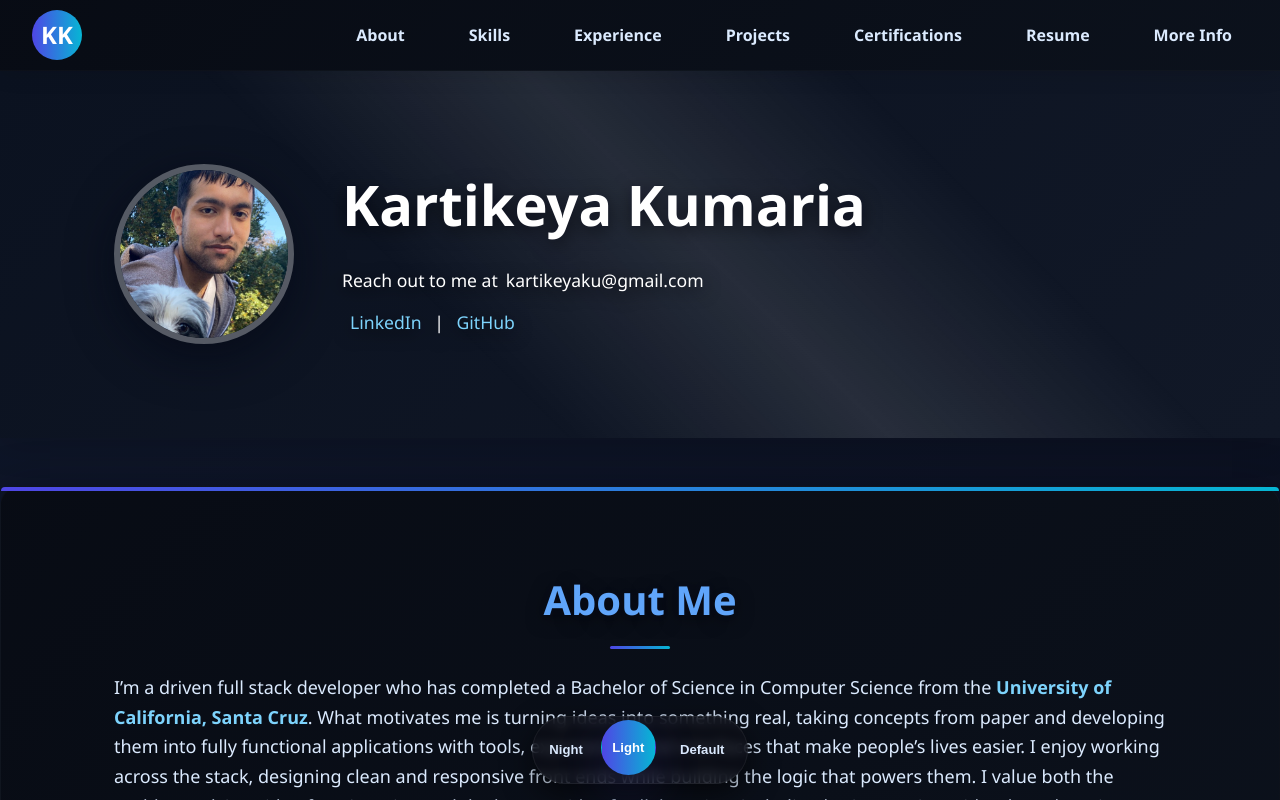
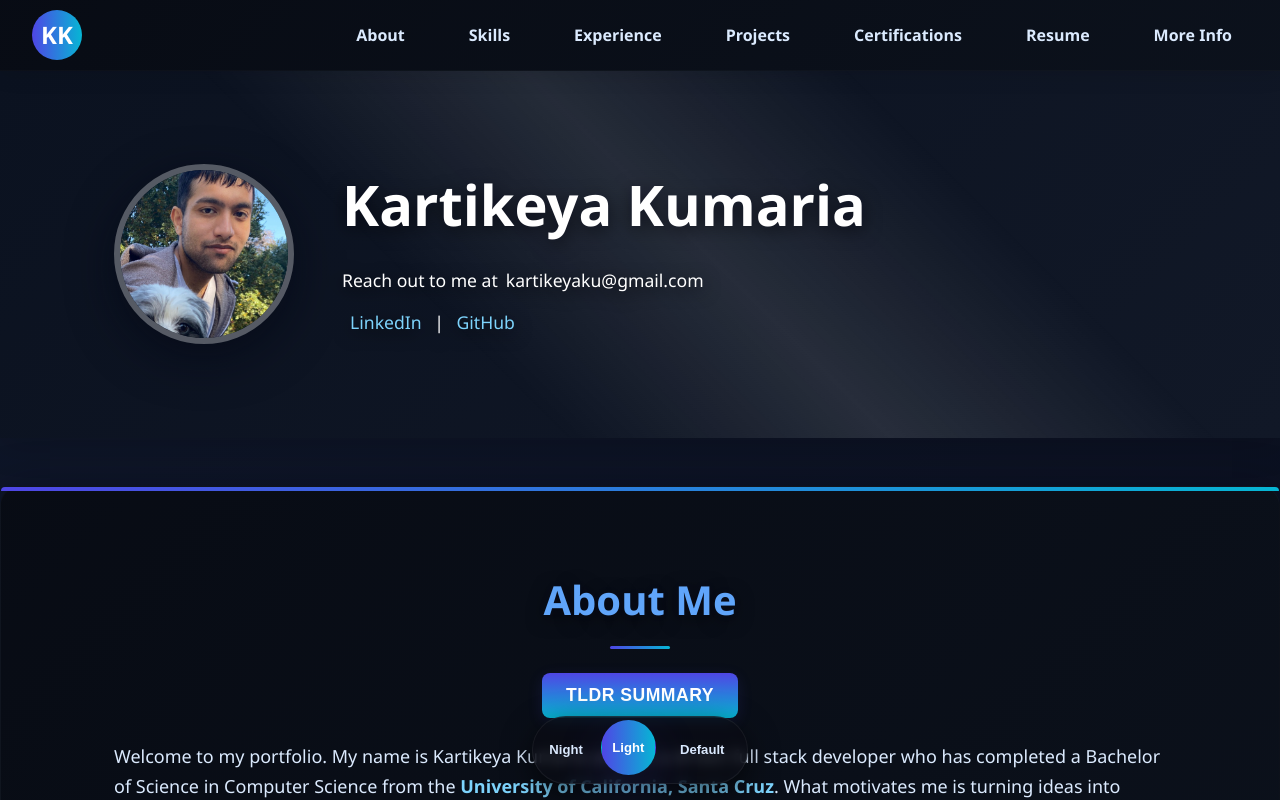
Before and after one commit to Karti722/Personal_Website, a Next.js app in the folder website/: page / in a window 1280 px wide. Shown: the top 800 px of the page. Built offline with nearby package versions, Linux system fonts and the light colour scheme.

Commit message:
Added a TLDR summary to About Me

```diff
--- a/website/app/components/Sections/About.tsx
+++ b/website/app/components/Sections/About.tsx
@@ -1,12 +1,25 @@
 "use client";
 
+import { useState } from "react";
+
 export default function About() {
+  const [isTLDR, setIsTLDR] = useState(false);
+
   return (
     <section id="about" className="summary">
       <div className="container">
         <h2>About Me</h2>
+
+        <button
+          onClick={() => setIsTLDR(!isTLDR)}
+          className="toggle-btn"
+        >
+          {isTLDR ? "Full Version" : "TLDR Summary"}
+        </button>
+
+        {!isTLDR ? (
           <p>
-          I’m a driven full stack developer who has completed a Bachelor of Science in Computer Science from the{" "}
+            Welcome to my portfolio. My name is Kartikeya Kumaria and I’m a driven full stack developer who has completed a Bachelor of Science in Computer Science from the{" "}
             <a href="https://www.ucsc.edu/" target="_blank" rel="noopener noreferrer">
               University of California, Santa Cruz
             </a>.
@@ -17,6 +30,18 @@ export default function About() {
             Above all, I want to create technology that feels thoughtful, software that not only works well but also connects with the people who use it.
             I am currently an AI Enabler Apprentice at Rediminds, a role I began on January 12, 2026.
           </p>
+        ) : (
+          <p>
+            Full stack developer with a Computer Science degree from the{" "}
+            <a href="https://www.ucsc.edu/" target="_blank" rel="noopener noreferrer">
+              University of California, Santa Cruz
+            </a>.
+            I build software that turns ideas into real, usable applications.
+            I enjoy working across the stack, creating clean and responsive front ends while developing the logic that powers them.
+            I value problem-solving and collaboration, and I approach every project as an opportunity to learn and improve.
+            Currently, I’m an AI Enabler Apprentice at Rediminds.
+          </p>
+        )}
       </div>
     </section>
   );
--- a/website/app/globals.css
+++ b/website/app/globals.css
@@ -489,6 +489,73 @@ a:hover {
 
 .certification a::after {
   display: none;
+}
+
+/* Toggle Button */
+.toggle-btn {
+  display: block;
+  width: fit-content;
+  margin: 0 auto 1.5rem auto;
+  padding: 0.75rem 1.5rem;
+  background: var(--card-accent-gradient);
+  color: white;
+  border: none;
+  border-radius: 8px;
+  font-size: clamp(0.9rem, 2vw, 1.1rem);
+  font-weight: 600;
+  cursor: pointer;
+  transition: all 0.3s cubic-bezier(0.34, 1.56, 0.64, 1);
+  box-shadow: 0 4px 15px var(--card-accent-glow);
+  text-transform: uppercase;
+  letter-spacing: 0.5px;
+  position: relative;
+  overflow: hidden;
+  touch-action: manipulation;
+  -webkit-tap-highlight-color: transparent;
+}
+
+.toggle-btn::before {
+  content: '';
+  position: absolute;
+  top: 0;
+  left: -100%;
+  width: 100%;
+  height: 100%;
+  background: linear-gradient(90deg, transparent, rgba(255, 255, 255, 0.3), transparent);
+  transition: left 0.5s ease;
+}
+
+.toggle-btn:hover::before {
+  left: 100%;
+}
+
+.toggle-btn:hover {
+  transform: translateY(-3px);
+  box-shadow: 0 8px 24px var(--card-accent-glow);
+}
+
+.toggle-btn:active {
+  transform: translateY(-1px);
+  box-shadow: 0 4px 12px var(--card-accent-glow);
+}
+
+/* Mobile adjustments for better touch targets and spacing */
+@media (max-width: 768px) {
+  .toggle-btn {
+    padding: 0.65rem 1.25rem;
+    margin-bottom: 1.2rem;
+    font-size: 0.95rem;
+  }
+}
+
+@media (max-width: 480px) {
+  .toggle-btn {
+    padding: 0.6rem 1rem;
+    margin-bottom: 1rem;
+    font-size: 0.85rem;
+    width: 100%;
+    max-width: 240px;
+  }
 }
 
 /* Footer */
```
Also changed, not shown: 1 other file (tests, documents, lock files or other folders). Lines whose indentation alone changed are shown as unchanged.
